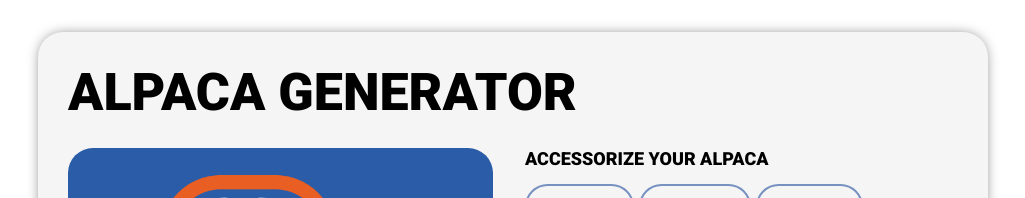
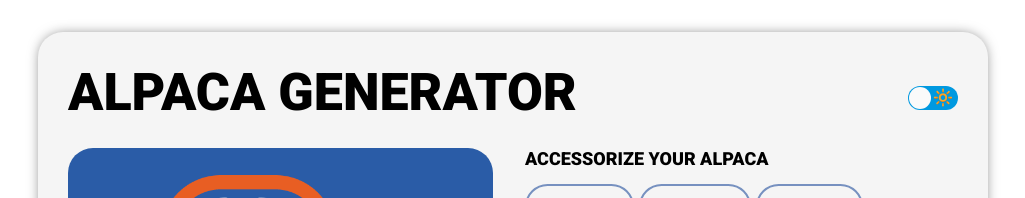
Before and after one commit to cassia102/alpaca-image-generator, a React (Create React App) app: page / in a window 1280 px wide. Shown: the top 198 px of the page, without its empty margins (127-1152 px from the left). Built offline with nearby package versions, Linux system fonts and the light colour scheme.

Commit message:
Add light dark mode functionality and styling

```diff
--- a/package.json
+++ b/package.json
@@ -13,6 +13,7 @@
     "react": "^18.2.0",
     "react-dom": "^18.2.0",
     "react-scripts": "5.0.1",
+    "react-toggle": "^4.1.3",
     "sass": "^1.69.5",
     "web-vitals": "^2.1.4"
   },
--- a/src/App.scss
+++ b/src/App.scss
@@ -1,21 +1,59 @@
+
 @import url('https://fonts.googleapis.com/css2?family=Roboto:wght@300;400;700;900&display=swap');
+
+:root {
+    --body-background: #fff;
+    --container-background: #f5f5f5;
+    --body-text: #000;
+    --button-border: #24509d;
+    --button-text: #24509d;
+    --button-background: #24509d;
+    --lrg-buttons-background: #fff;
+    --lrg-buttons-text: #000;
+}
+
+.dark {
+    --body-background: #4d4d4d;
+    --container-background: #000;
+    --body-text: #fff;
+    --button-border: #bb86fc;
+    --button-text: #bb86fc;
+    --button-background: #bb86fc;
+    --lrg-buttons-background: #4d4d4d;
+    --lrg-buttons-text: #fff;
+}
 
 * {
     margin: 0;
     padding: 0;
     box-sizing: border-box;
     font-family: 'Roboto', sans-serif;
+    transition: background-color 1s ease;
+}
+
+body {
+    background-color: var(--body-background);
+    color: var(--body-text);
+
+    &.dark {
+        background-color: var(--body-background);
+        color: var(--body-text);
     }
 
     .alpaca-container {
         max-width: 950px;
         margin: 2rem auto;
-    background: #f5f5f5;
+        background: var(--container-background);
         padding: 30px;
         border-radius: 25px;
-    box-shadow: 0px 0px 13px -3px rgba(0,0,0,0.59);
-    -webkit-box-shadow: 0px 0px 13px -3px rgba(0,0,0,0.59);
-    -moz-box-shadow: 0px 0px 13px -3px rgba(0,0,0,0.59);
+        box-shadow: 0px 0px 13px -3px rgba(0, 0, 0, 0.59);
+        -webkit-box-shadow: 0px 0px 13px -3px rgba(0, 0, 0, 0.59);
+        -moz-box-shadow: 0px 0px 13px -3px rgba(0, 0, 0, 0.59);
+
+        .header {
+            display: flex;
+            justify-content: space-between;
+            align-items: baseline;
 
             .alpaca-app-heading {
                 font-size: 52px;
@@ -23,14 +61,42 @@
                 text-transform: uppercase;
                 margin-bottom: 25px;
             }
+        }
 
         .inner {
             display: flex;
             gap: 2rem;
             height: 495px;
 
+            .left,
+            .right {
+                width: 425px;
+
+                .download-btn,
+                .random-btn,
+                .style-btn {
+                    background: var(--lrg-buttons-background);
+                    border: none;
+                    outline: none;
+                    font-size: 18px;
+                    border-radius: 10px;
+                    cursor: pointer;
+                }
+
+                .download-btn,
+                .random-btn {
+                    padding: 17px;
+                    margin: 8px 37px 0;
+                    align-self: flex-end;
+                }
+
+                .icon-shuffle,
+                .icon-download {
+                    margin-right: 5px;
+                }
+            }
+
             .left {
-            width: 425px;
                 position: relative;
                 display: flex;
 
@@ -44,31 +110,14 @@
                         border-radius: 25px;
                     }
 
-                .accessories, .eyes {
+                    .accessories,
+                    .eyes {
                         z-index: 99;
                     }
-            }
-
-            .download-btn, .random-btn {
-                align-self: flex-end;
-                background: #fff;
-                border: none;
-                outline: none;
-                font-size: 18px;
-                padding: 17px;
-                margin: 8px 37px 0;
-                border-radius: 10px;
-                cursor: pointer;
-            }
-
-            .icon-shuffle, .icon-download {
-                margin-right: 5px;
                 }
             }
 
             .right {
-            width: 425px;
-
                 .heading {
                     text-transform: uppercase;
                     font-size: 18px;
@@ -81,36 +130,80 @@
 
                     .acc-btn {
                         background: transparent;
-                    border: 2px solid #24509d;
+                        border: 2px solid var(--button-border);
                         outline: none;
                         padding: 10px 35px;
                         border-radius: 50px;
-                    color: #24509d;
+                        color: var(--button-text);
                         opacity: 0.6;
                         font-size: 18px;
                         cursor: pointer;
                         margin: 0 5px 5px 0;
 
                         &.selected {
-                        background: #24509d;
+                            background: var(--button-background);
+                            opacity: 1;
+                            color: #fff;
+                        }
+                    }
+
+                }
+                .style-btn {
+                    background: transparent;
+                    border: 2px solid var(--button-border);
+                    outline: none;
+                    padding: 10px 15px;
+                    border-radius: 50px;
+                    color: var(--button-text);
+                    opacity: 0.6;
+                    font-size: 18px;
+                    cursor: pointer;
+                    margin: 0 5px 5px 0;
+
+                    &.selected {
+                        background: var(--button-background);
                         opacity: 1;
                         color: #fff;
                     }
                 }
             }
+        }
 
-            .style-btn {
-                background: transparent;
-                border: 2px solid #24509d;
-                outline: none;
-                padding: 10px 15px;
-                border-radius: 50px;
-                color: #24509d;
-                opacity: 0.6;
-                font-size: 18px;
-                cursor: pointer;
-                margin: 0 5px 5px 0;
+        .react-toggle--checked:hover:not(.react-toggle--disabled) .react-toggle-track,
+        .react-toggle:hover:not(.react-toggle--checked) .react-toggle-track {
+            background-color: var(--button-background);
+            box-shadow: 0px 0px 5px 5px rgba(25, 25, 112, 0.75);
+        }
+
+        .react-toggle:hover:not(.react-toggle--checked) .react-toggle-track {
+            background-color: #0099e0;
+            box-shadow: 0px 0px 5px 5px rgba(135, 206, 235, 0.75);
+        }
+
+        .react-toggle-thumb {
+            border: none;
+        }
+
+        .react-toggle--focus .react-toggle-thumb {
+            box-shadow: none;
+        }
+
+        .react-toggle-track {
+            background-color: #0099e0;
+        }
+
+        .react-toggle--checked .react-toggle-track {
+            background-color: #191970;
+
+            .react-toggle-track-check {
+                left: 4px;
+                top: 7px;
+            }
+        }
+
+        .react-toggle-track-x {
+            top: 10px;
+            right: 15px;
         }
     }
 }
-}
--- a/src/components/Alpaca.jsx
+++ b/src/components/Alpaca.jsx
@@ -1,6 +1,8 @@
 import React, { useState, useEffect } from 'react';
 import { toPng } from 'html-to-image';
 import download from 'downloadjs';
+import Toggle from 'react-toggle';
+import "react-toggle/style.css"
 
 //Components
 import Accessorize from './Accessorize';
@@ -28,6 +30,9 @@ const Alpaca = () => {
     accessories: null,
   });
   const [currentFeature, setCurrentFeature] = useState(config[0]);
+  const [isDark, setIsDark] = useState(false);
+
+  console.log(config)
 
   const changeImage = (feature, attribute) => {
     const { directory: dir } = feature;
@@ -88,11 +93,27 @@ const Alpaca = () => {
     setConfig(configClone);
   };
 
+  useEffect(() => {
+    if (isDark) {
+      document.body.classList.add('dark');
+    } else {
+      document.body.classList.remove('dark');
+    }
+  }, [isDark]);
+
   const alpacaAttr = features;
 
   return (
-    <div className='alpaca-container'>
-      <Header />
+    <div className="alpaca-container">
+      <div className="header">
+        <Header />
+        <Toggle
+          checked={isDark}
+          onChange={({ target }) => setIsDark(target.checked)}
+          icons={{ checked: "🌙", unchecked: "🔆" }}
+          aria-label="Dark mode toggle"
+        />
+      </div>
       <div className='inner'>
         <div className='left'>
           <div className='alpaca' id='alpaca'>
@@ -117,6 +138,7 @@ const Alpaca = () => {
         </div>
       </div>
     </div>
+
   );
 };
 
```
Also changed, not shown: 2 other files (tests, documents, lock files or other folders). Lines whose indentation alone changed are shown as unchanged.
